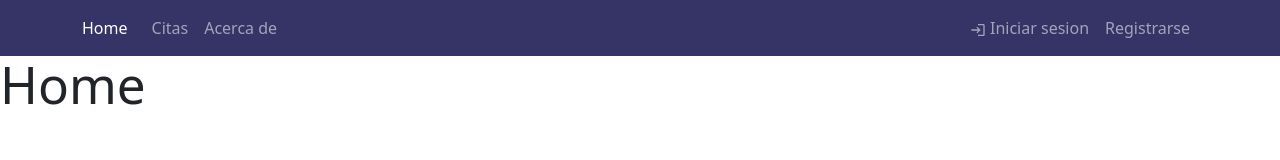
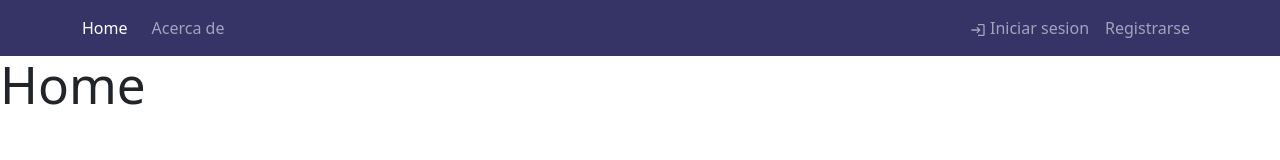
Before and after one commit to fran1893/dentalClinicFrontend, a React (Vite) app: page / in a window 1280 px wide. Shown: the top 160 px of the page. Built offline with nearby package versions, Linux system fonts and the light colour scheme.

Commit message:
update header component citas navlink

```diff
--- a/src/components/header/Header.jsx
+++ b/src/components/header/Header.jsx
@@ -35,9 +35,11 @@ export default function Header() {
           <Navbar.Toggle aria-controls="responsive-navbar-nav" />
           <Navbar.Collapse id="responsive-navbar-nav">
             <Nav className="me-auto">
-              <NavLink className="nav-link" to="/dates">
-                Citas
-              </NavLink>
+              {!isAdmin && isLoggedIn && (
+                <NavLink className="nav-link" to="/dates">
+                  Citas
+                </NavLink>
+              )}
               <NavLink className="nav-link" to="/about">
                 Acerca de
               </NavLink>
```
